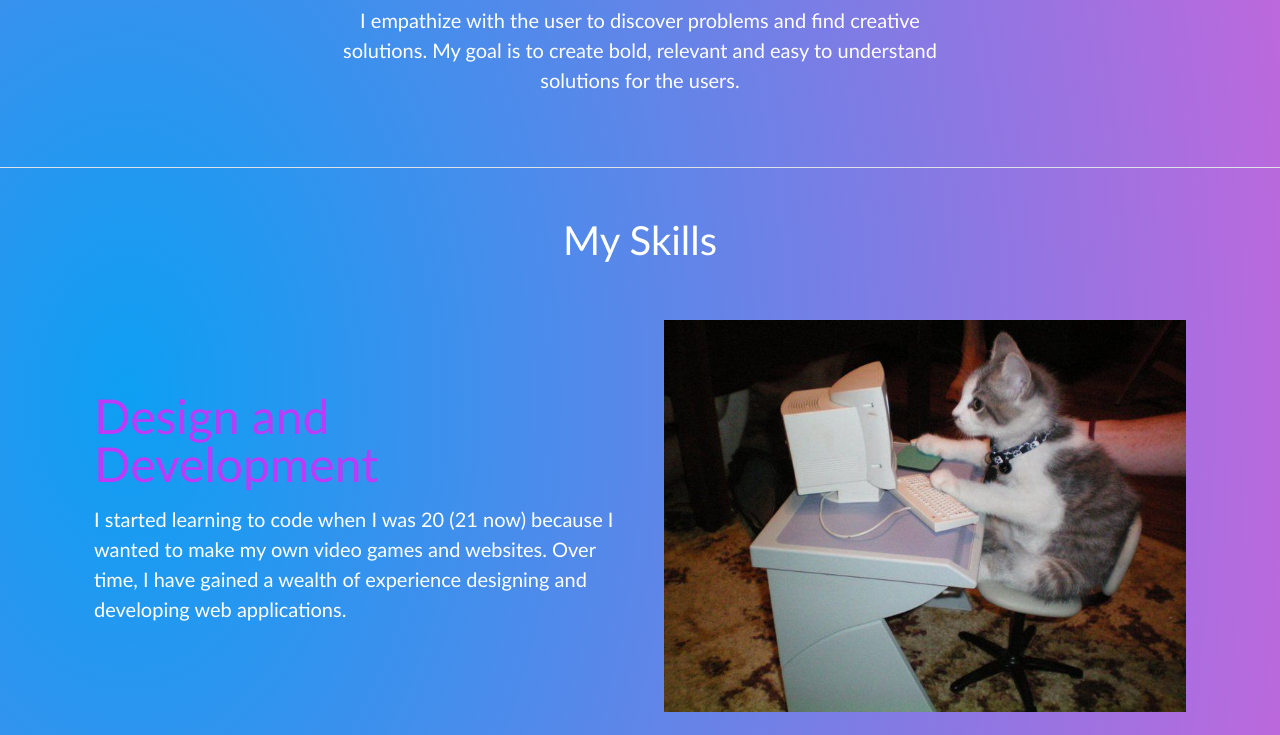
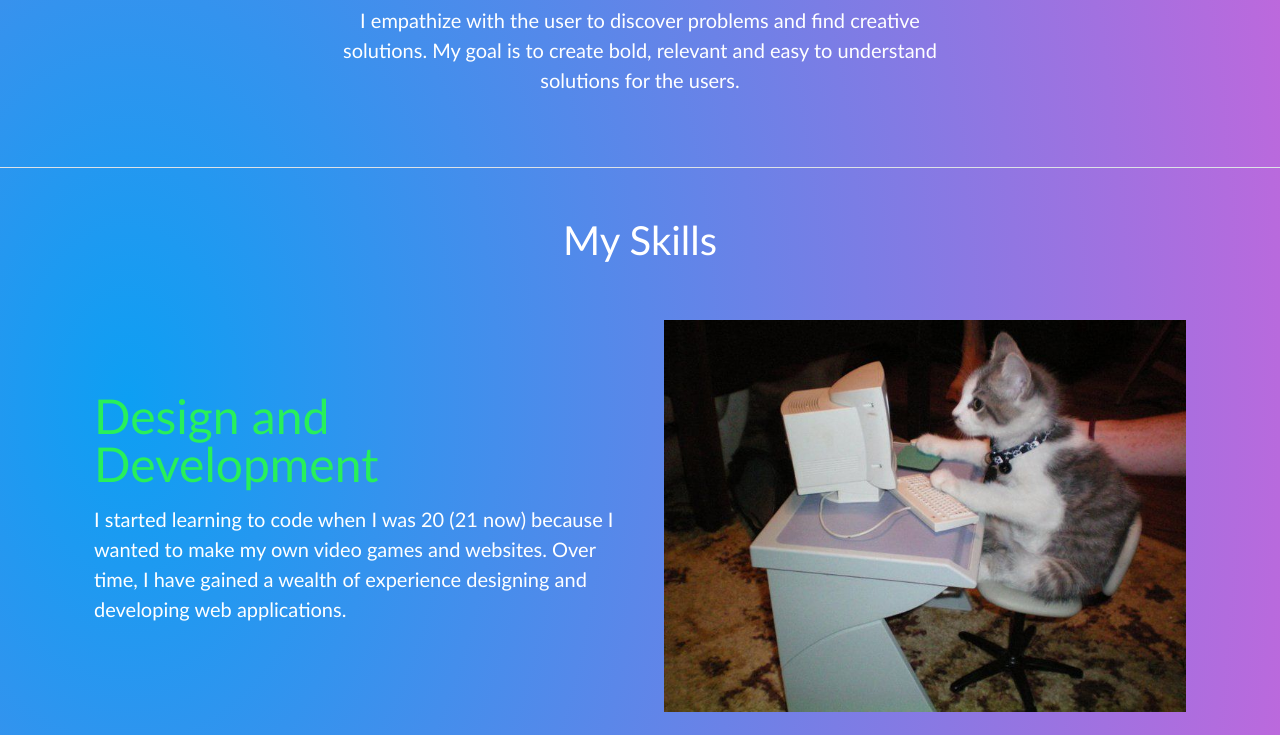
Before and after one commit to mehekk1/capstone, a plain HTML site: page index.html in a window 1280 px wide. Shown: the part 602-1337 px from the top of the page. Drawn offline with nearby package versions, Linux system fonts and the light colour scheme.

Commit message:
Update index.html

```diff
--- a/index.html
+++ b/index.html
@@ -23,7 +23,7 @@
 
         }
         .lost{
-          color: #bc3af8;
+          color: #28f05a;
         }
         .lot{
             font-style: italic;
```
